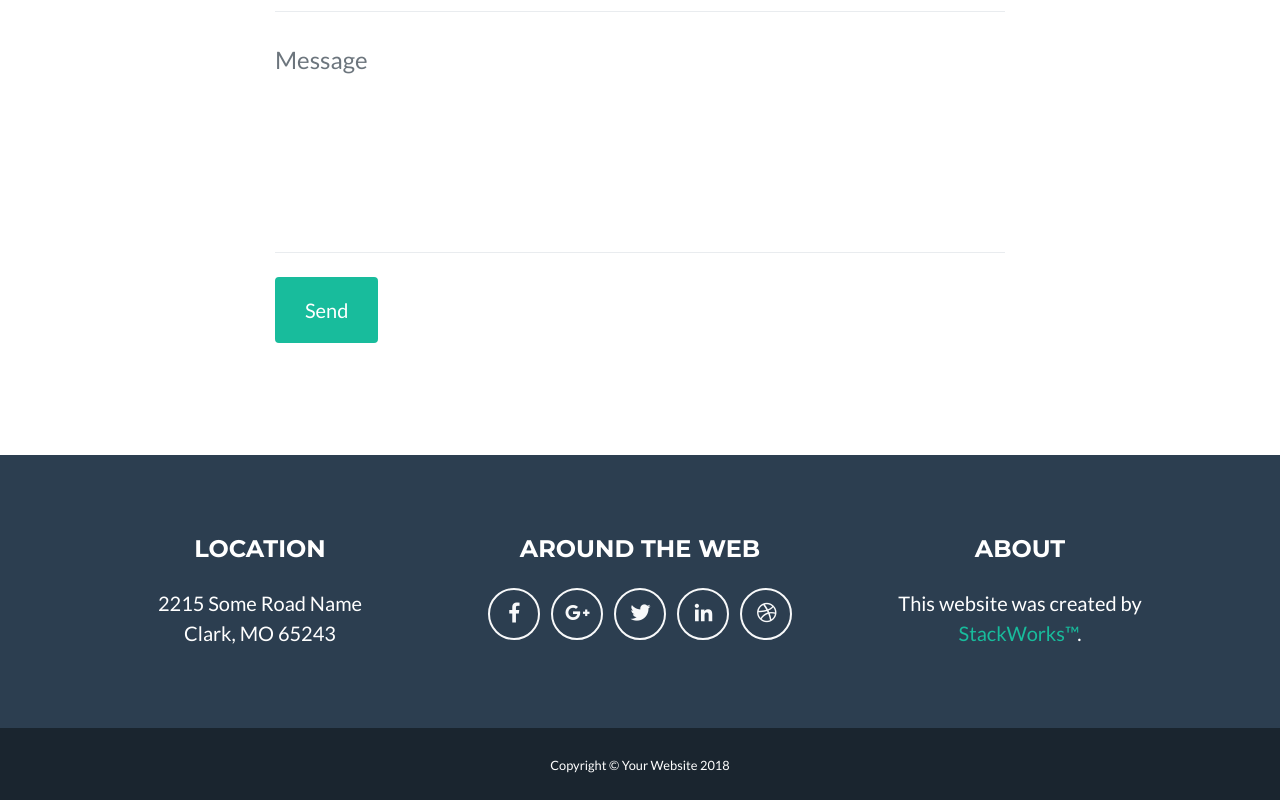
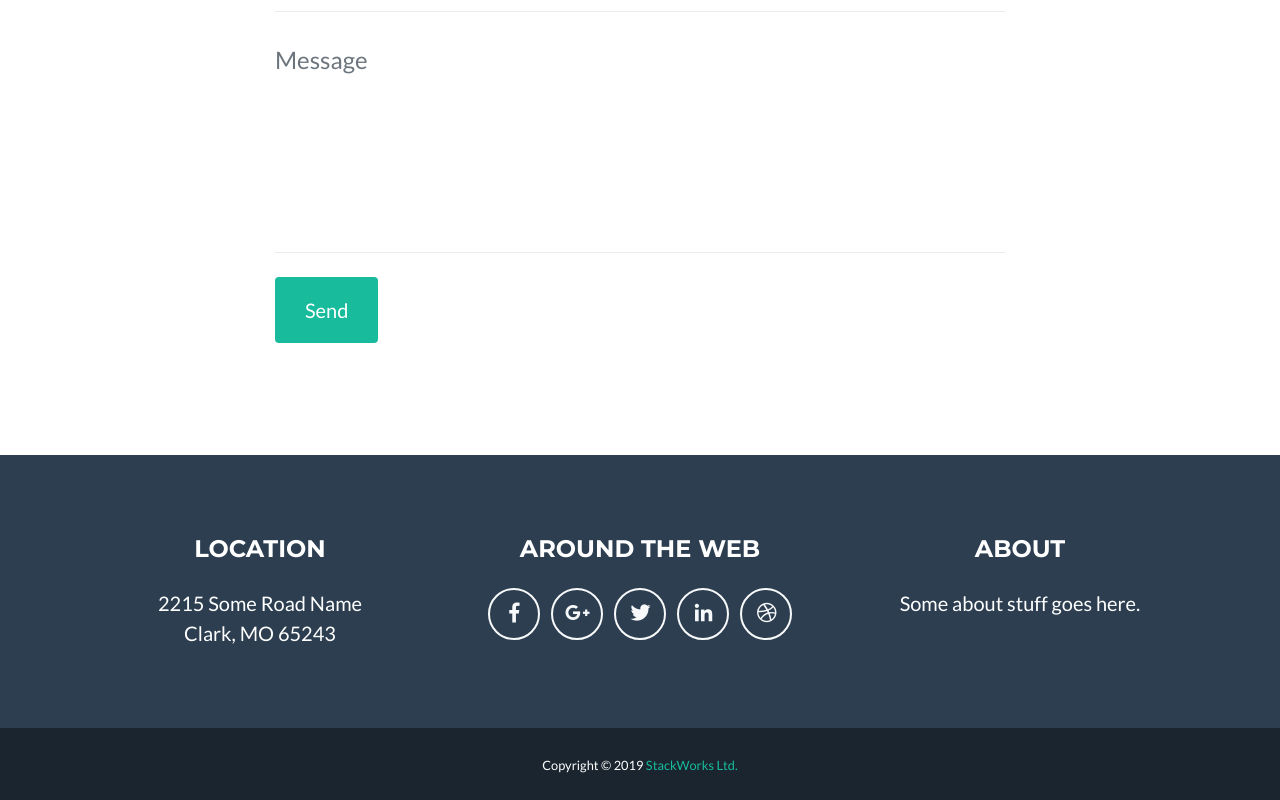
Before and after one commit to S-T-A-C-K-W-O-R-K-S/www.creativelensaerialimaging.com, a plain HTML site: page index.html in a window 1280 px wide. Shown: the part 3004-3804 px from the top of the page. Drawn offline with Linux system fonts and the light colour scheme; files that its build step writes are made by us from their sources.

Commit message:
Update Footer & README.MD

```diff
--- a/index.html
+++ b/index.html
@@ -244,8 +244,7 @@
           </div>
           <div class="col-md-4">
             <h4 class="text-uppercase mb-4">About</h4>
-            <p class="lead mb-0">This website was created by
-              <a href="http://www.stackworks.online/">StackWorks&trade;</a>.</p>
+            <p class="lead mb-0">Some about stuff goes here.</p>
           </div>
         </div>
       </div>
@@ -253,7 +252,7 @@
 
     <div class="copyright py-4 text-center text-white">
       <div class="container">
-        <small>Copyright &copy; Your Website 2018</small>
+        <small>Copyright &copy; 2019 <a href="http://www.stackworks.online/">StackWorks Ltd.</a></small>
       </div>
     </div>
 
```
Also changed, not shown: README.md.
